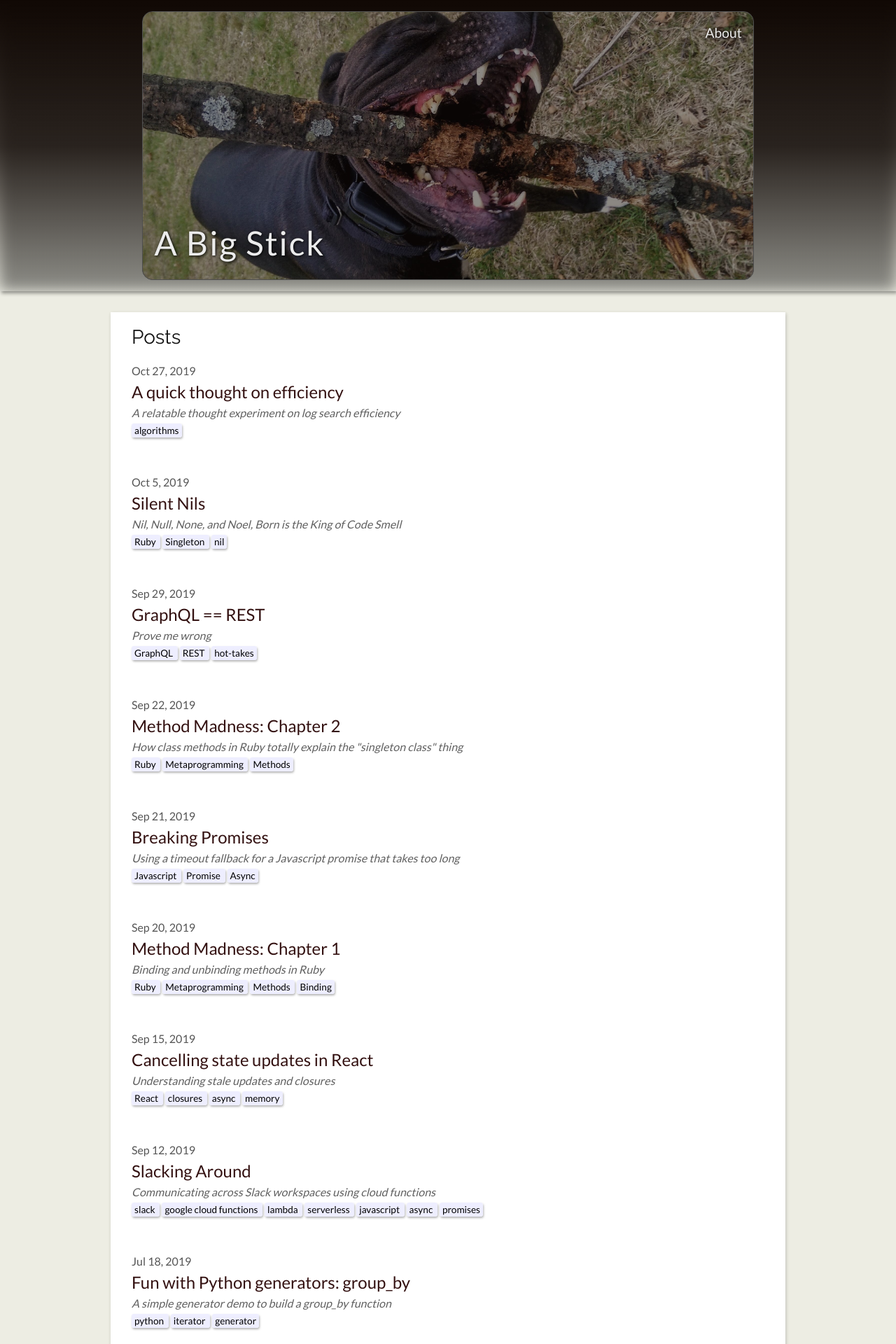
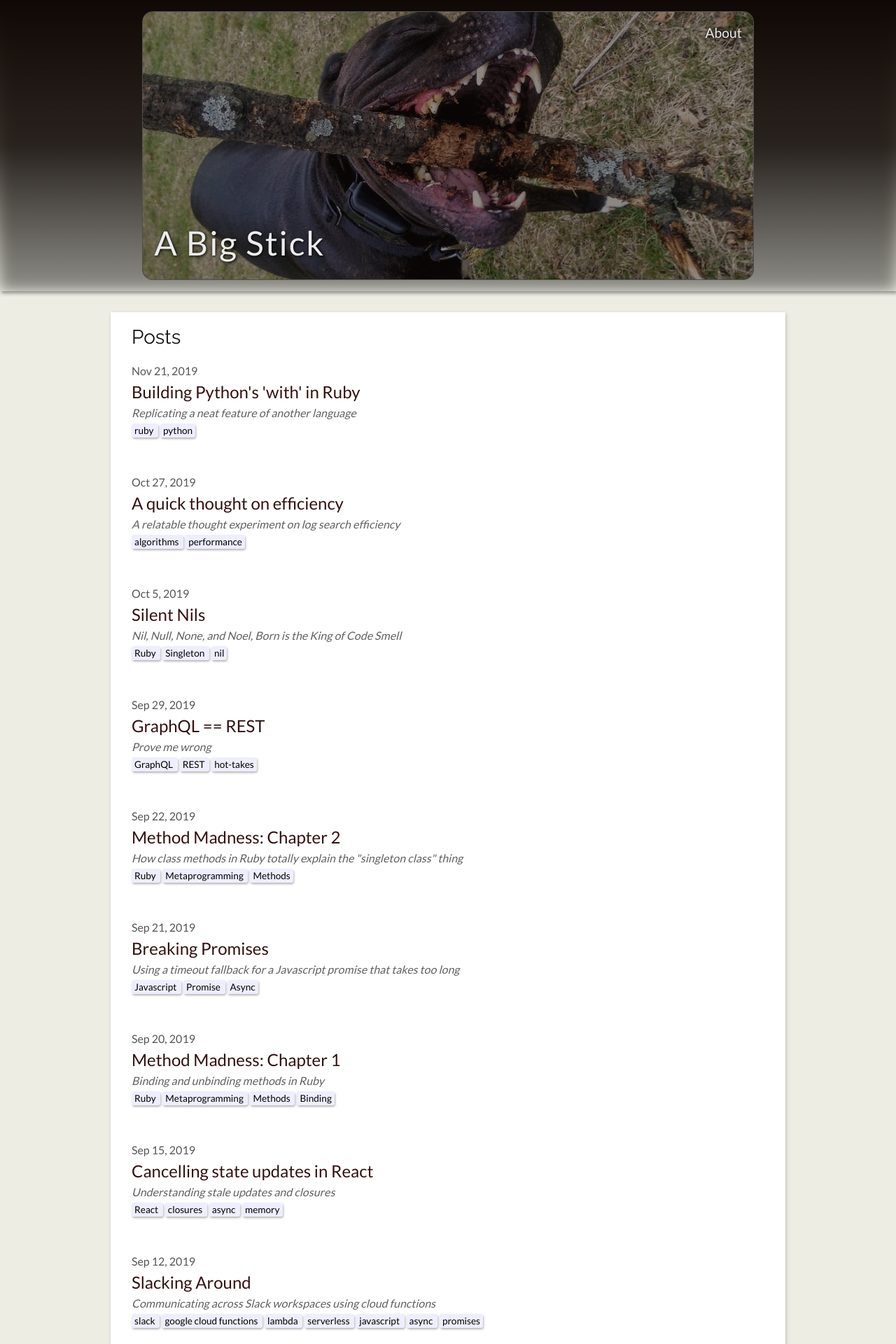
Before and after one commit to ozydingo/abigstick, a Jekyll site: the page built from index.md, in a window 1280 px wide. Shown: the top 1920 px of the page at 70% size. Built offline with Jekyll 4.4.1, drawn with Linux system fonts in a browser that asks for light colours; nearby versions of some CDN libraries; library files that are not in the unit come from our copies; some of the changed lines change nothing that is shown.

Commit message:
post: with-ruby

````diff
--- a/_posts/2019-10-27-a-quick-thought-on-efficiency.md
+++ b/_posts/2019-10-27-a-quick-thought-on-efficiency.md
@@ -4,7 +4,7 @@ title: "A quick thought on efficiency"
 description: "A relatable thought experiment on log search efficiency"
 date: 2019-10-27 09:31:00 -0400
 comments: true
-tags: [algorithms]
+tags: [algorithms, performance]
 ---
 
 Avoid premature optimization.
--- /dev/null
+++ b/_posts/2019-11-21-with-in-ruby.md
@@ -0,0 +1,111 @@
+---
+layout: post
+title: "Building Python's 'with' in Ruby"
+description: "Replicating a neat feature of another language"
+date: 2019-11-21 07:24:00 -0400
+comments: true
+tags: [ruby, python]
+---
+
+One of the features I really dig in Python is the `with` keyword.
+
+```python
+with open("path/to/file" as fp):
+  do_something(fp)
+```
+
+When the block exits, the file pointer `fp` is guaranteed to be closed. More specifically, python's `with` keyword will call `__enter__()` on the object it is given, execute the nested block of code, then call `__exit__()` on the object even if an exception occurs. This saves a lot of leaky file pointer code and is pretty similar to a similar pattern implemented in Ruby:
+
+```ruby
+File.open("/path/to/file") do |fp|
+  do_something(fp)
+end
+```
+
+The biggest difference is that `with` is built into the Python language, while block execution with guaranteed cleanup like the `File.open` example has to be implemented by each library or method that wants to use it.
+
+I seem to have a thing for [building constructs in other languages in Ruby](/2018/10/11/abnstract-interface-in-ruby), so what would it look like to bring a generalized version of this into Ruby?
+
+Right off the bat, let's agree that `__enter__` and `__exit__` are very pythonic names (so-called "[dunder](https://www.geeksforgeeks.org/dunder-magic-methods-python/)" methods). We'll use `open` and `close` in the Ruby world, inspired by the `File` example.
+
+The minimal version of this `File` example would actually only have a `close` method:
+
+```ruby
+module With
+  module_function
+
+  def [](object)
+    yield(object)
+  ensure
+    object.close
+  end
+end
+```
+
+Used as
+
+```ruby
+With[File.open("/path/to/file")] do |fp|
+  do_something(fp)
+end
+```
+
+The `ensure` block is the key here, making sure that `close` is called on the object given to the `[]` method. In this case, `File.open` is used in its non-block form, which is how you'd get leaky file pointers. But our `With[]` block takes care of it. But now with this `With` module, you automatically get this safe-exit block functionality with *any* object that has a `close` method.
+
+I've gone with the `[]` method here, which won out in my opinion over the following alternatives:
+
+* Define `with` as a method on `Kernel`. This is brandishing our big stick too loudly. Since `with` is *not* a protected keyword in Ruby and a very common word in English, it's reasonable to assume many other classes and modules have a `with` method that would override ours in some contexts, and what gives us the right to claim the method name `with` that globally?
+* Define a more readable method name, such as `block`, to be used as `With.block(...) { do_something }`. For the purpose I find it unnecessarily verbose. The `[]` method is reasonably the only thing that thie `With` module will ever want defined.
+* Make `With` a class and define a method (see the preceding point) or put the functionality in the constructor, as in `With.new(...) { do_something }`. I still find this verbose and don't love the idea of the instance instantiation for every such exsecution.
+
+So, `[]` it is!
+
+This may be a sufficient implementation for most use cases. However it's missing one or two things especially if you prefer a little sanity checking. Let's add (1) calling the `open` method, and (2) raising a sensible error if the object doesn't have the right methods.
+
+```ruby
+module With
+  module_function
+
+  def [](object)
+    raise ArgumentError "Object for `With` must respond to `close`" if !object.respond_to(:close)
+    object.open if object.respond_to(:open) &&
+      (!object.respond_to(:open?) || !object.open?)
+    yield(object)
+  ensure
+    object.close
+  end
+end
+```
+
+Though I've made my [feelings about duck typing](/2016/04.18) known, and they haven't changed, this seems like the only sensible solution for our method.
+
+Here, we're only checking if `object` has the `close` method, because that's the base requirement for it making any sense to use `With`. If your object doesn't have an `open` method, no problem. If it is already open and can tell us that be responding to `open?`, we won't try to open it again.
+
+Lastly, it's worth exploring making this slightly more flexible by adding an option to use a method other than `close`.
+
+```ruby
+module With
+  module_function
+
+  def [](object, open: :open, close: :close, is_open: :open?)
+    raise ArgumentError "Object for `With` must respond to `close`" if !object.respond_to(close)
+    object.public_send(open) if open &&
+      object.respond_to(open) &&
+      !(is_open && object.respond_to(is_open) && object.public_send(is_open))
+    yield(object)
+  ensure
+    object.public_send(close) if close
+  end
+end
+```
+
+The wording is slightly confusing, but for each method `open`, `close`, and `is_open`, we've added a check that it has a value other than `nil` or `false` (allowing the caller to forcibly skip them using `open: nil`, for example), and use `public_send` to call them methods by the chosen names (which default to the names we used above).
+
+```ruby
+With[temp_record, open: nil, close: :destroy!] do |record|
+end
+```
+
+Though, to be honest, I think this is getting a little over-engineered and prefer the first version in this post for its simplicity. It's not that hard to re-write the `ensure` block if you want to use this idea with another kind of object.
+
+And that's it.
--- a/assets/css/reset.css
+++ b/assets/css/reset.css
@@ -26,9 +26,9 @@ a{color:inherit; cursor:pointer;}
 body {
 	line-height: 1;
 }
-ol, ul {
+/* ol, ul {
 	list-style: none;
-}
+} */
 table {
 	border-collapse: collapse;
 	border-spacing: 0;
````
